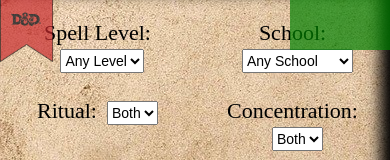
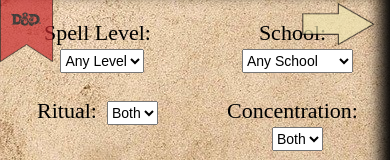
Before and after one commit to MichaelBrookstein/DnD-Spell-Tracker, a React (Create React App) app: page / in a window 390 px wide. Shown: the top 160 px of the page. Built offline with nearby package versions, Linux system fonts and the light colour scheme; no server answers; a web font is replaced by a local one.

Commit message:
Mobile Fix

```diff
--- a/src/App.scss
+++ b/src/App.scss
@@ -57,9 +57,9 @@ body {
 @media (max-width: 768px), (max-height: 500px) {
   @include base-styles(80px, 12px);
   .switch-btn-fwd {
-    background: green;
-    //background: url("img/arrow.png");
-    position: absolute;
+    background: url("img/arrow.png");
+    background-size: contain;
+    position: fixed;
     top: 0;
     right: 0;
     height: 50px;
@@ -68,9 +68,9 @@ body {
     opacity: 70%;
   }
   .switch-btn-rev {
-    background: red;
-    //background: url("img/reverse_arrow.png");
-    position: absolute;
+    background: url("img/reverse_arrow.png");
+    background-size: contain;
+    position: fixed;
     top: 0;
     right: 0;
     height: 50px;
```
